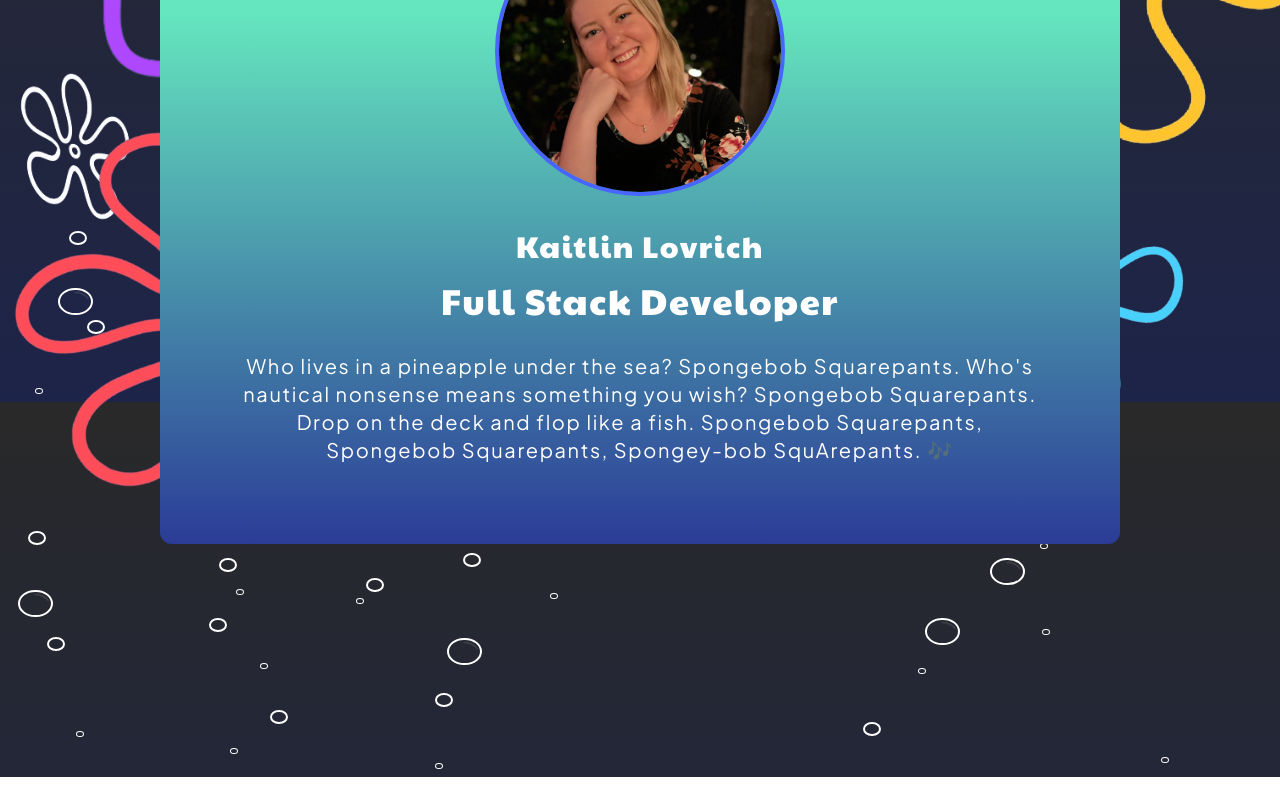
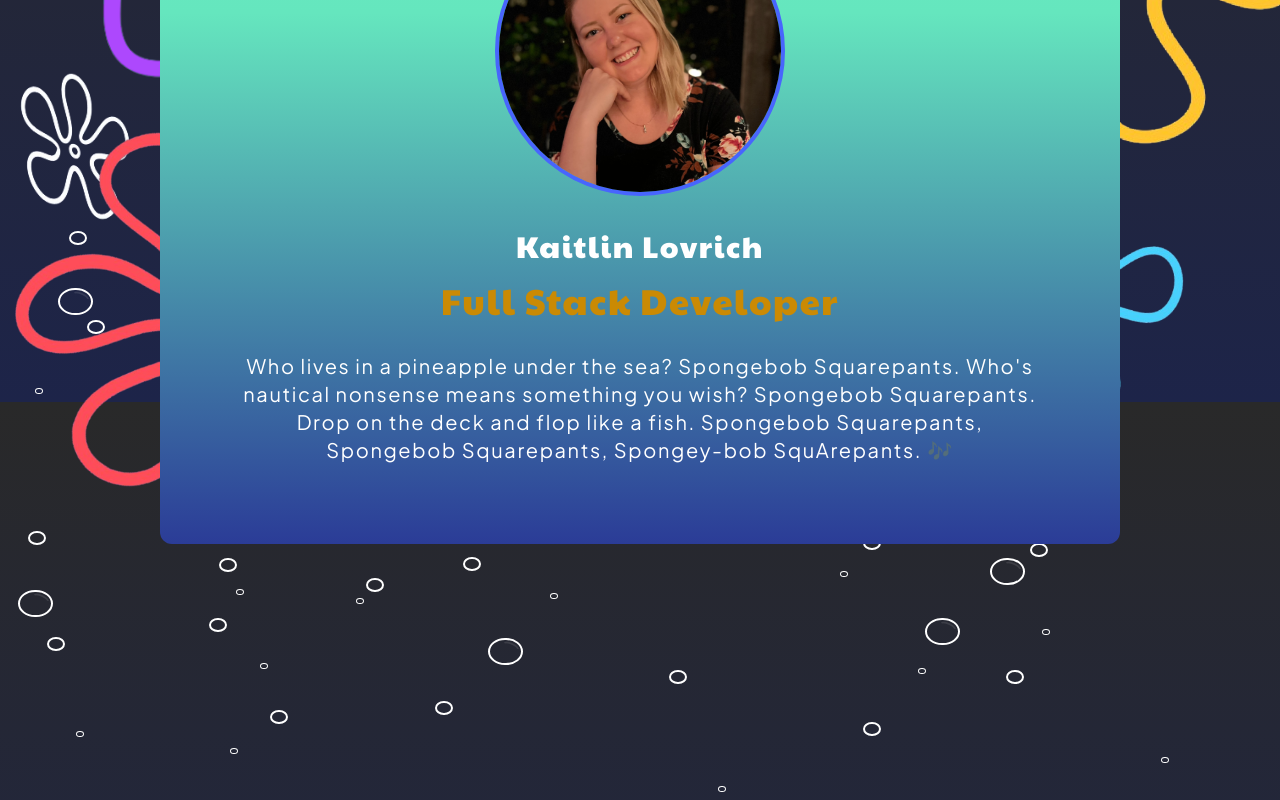
Before and after one commit to kaitlin-lovrich/Kaitlin-Lovrich-Portfolio, a React (Vite) app: page / in a window 1280 px wide. Shown: the part 398-1198 px from the top of the page. Before the commit the page ends 1175 px from the top, so only its background shows below. Built offline with nearby package versions, Linux system fonts and the light colour scheme.

Commit message:
WIP add mobile responsive bubbles to bottom for large screens

```diff
--- a/src/components/About.tsx
+++ b/src/components/About.tsx
@@ -13,7 +13,7 @@ export default function About() {
                     <p className="text-xl sm:text-2xl md:text-3xl pb-1.5 sm:pb-4 ">
                         Kaitlin Lovrich
                     </p>
-                    <h1 className="text-2xl sm:text-3xl md:text-4xl">
+                    <h1 className="text-2xl sm:text-3xl md:text-4xl sm:text-red-200 md:text-green-200 lg:text-red-800 xl:text-yellow-600">
                         Full Stack Developer
                     </h1>
                 </div>
--- a/src/components/Background.tsx
+++ b/src/components/Background.tsx
@@ -79,7 +79,7 @@ function Bubbles() {
                 <div className="absolute top-[611px] sm:top-[847px] md:top-[852px] left-[-17px] md:left-[5px] lg:left-[10px]">
                     <MediumBubble />
                 </div>
-                <div className="absolute hidden sm:block sm:top-[880px] md:top-[900px] sm:left-[326px] md:left-[354px] lg:left-[439px]">
+                <div className="absolute hidden sm:block sm:top-[880px] md:top-[900px] sm:left-[326px] md:left-[354px] lg:left-[480px]">
                     <MediumBubble />
                 </div>
                 <div className="absolute sm:hidden md:block top-[600px] sm:top-[875px] md:top-[880px] right-[112px] sm:right-[209px] md:right-[264px] lg:right-[312px]">
@@ -127,9 +127,10 @@ function Bubbles() {
                 <div className="absolute top-[575px] sm:top-[780px] md:top-[793px] left-[-6px] sm:left-[-6px] md:left-[14px] lg:left-[20px]">
                     <SmallBubble />
                 </div>
-                <div className="absolute top-[640px] sm:top-[894px] md:top-[899px] left-[12px] sm:left-[12px] md:left-[34px] lg:left-[39px]">
+                <div className="absolute hidden sm:block sm:top-[894px] md:top-[899px] sm:left-[12px] md:left-[34px] lg:left-[39px]">
                     <SmallBubble />
                 </div>
+
                 <div className="absolute top-[594px] sm:top-[815px] md:top-[820px] left-[95px] sm:left-[149px] md:left-[155px] lg:left-[211px]">
                     <SmallBubble />
                 </div>
@@ -139,19 +140,28 @@ function Bubbles() {
                 <div className="absolute hidden sm:block sm:top-[810px] md:top-[840px] sm:left-[270px] lg:left-[358px]">
                     <SmallBubble />
                 </div>
-                <div className="absolute top-[614px] sm:top-[768px] md:top-[815px] left-[153px] sm:left-[377px] md:left-[428px] lg:left-[455px]">
+                <div className="absolute top-[614px] sm:top-[768px] md:top-[819px] left-[153px] sm:left-[377px] md:left-[428px] lg:left-[455px]">
                     <SmallBubble />
                 </div>
                 <div className="absolute hidden sm:block sm:top-[972px] sm:left-[192px] md:left-[200px] lg:left-[262px]">
                     <SmallBubble />
                 </div>
-                <div className="absolute hidden sm:block sm:top-[900px] md:top-[955px] sm:left-[258px] md:left-[491px] lg:left-[427px]">
+                <div className="absolute hidden sm:block sm:top-[900px] md:top-[963px] sm:left-[258px] md:left-[491px] lg:left-[427px]">
                     <SmallBubble />
                 </div>
                 <div className="absolute hidden sm:block md:hidden sm:top-[960px] sm:right-[277px]">
                     <SmallBubble />
                 </div>
                 <div className="absolute hidden md:block md:top-[984px] right-[6px] md:right-[360px] lg:right-[391px]">
+                    <SmallBubble />
+                </div>
+                <div className="absolute hidden md:block md:top-[798px] md:right-[391px]">
+                    <SmallBubble />
+                </div>
+                <div className="absolute hidden lg:block lg:top-[932px] lg:right-[585px]">
+                    <SmallBubble />
+                </div>
+                <div className="absolute hidden md:block md:top-[932px] md:right-[220px] lg:right-[248px]">
                     <SmallBubble />
                 </div>
                 {/* <div className="absolute top-[-45px] sm:top-[-42px] left-[170px] sm:left-[473px] md:left-[524px] lg:left-[570px]">
@@ -202,7 +212,7 @@ function Bubbles() {
                 <div className="absolute hidden sm:block sm:top-[993px] sm:left-[40px] md:left-[51px] lg:left-[68px]">
                     <XSmallBubble />
                 </div>
-                <div className="absolute hidden sm:block sm:top-[1025px] sm:left-[316px] md:left-[330px] lg:left-[427px]">
+                <div className="absolute hidden sm:block lg:hidden sm:top-[1025px] sm:left-[316px] md:left-[330px] lg:left-[427px]">
                     <XSmallBubble />
                 </div>
                 <div className="absolute top-[500px] sm:top-[650px] left-[6px] sm:left-[16px] md:left-[40px] lg:left-[27px]">
@@ -212,7 +222,16 @@ function Bubbles() {
                 <div className="absolute hidden md:block md:top-[855px] md:left-[542px] lg:left-[542px]">
                     <XSmallBubble />
                 </div>
-                <div className="absolute top-[605px] sm:top-[805px] right-[224px]">
+                <div className="absolute hidden sm:block sm:top-[805px] sm:right-[224px]">
+                    <SmallBubble />
+                </div>
+                <div className="absolute hidden lg:block lg:top-[833px] lg:right-[424px]">
+                    <XSmallBubble />
+                </div>
+                <div className="absolute hidden lg:block lg:top-[1048px] right-[546px]">
+                    <XSmallBubble />
+                </div>
+                <div className="absolute sm:hidden top-[645px] left-[19px] sm:left-[12px]">
                     <XSmallBubble />
                 </div>
             </div>
--- a/src/components/Header.tsx
+++ b/src/components/Header.tsx
@@ -51,7 +51,7 @@ export default function Header() {
             <aside className="relative z-40">
                 <nav className="flex justify-center md:justify-end px-3 sm:px-10">
                     <ul className="flex gap-1 sm:gap-3 pt-24 font-heading text-white text-lg sm:text-2xl">
-                        <li className=" text-white sm:text-red-200 md:text-green-200 lg:text-red-800 xl:text-yellow-600">
+                        <li className=" text-white">
                             <Link to="/">About</Link>
                         </li>
                         <span className=" text-coral">|</span>
```
